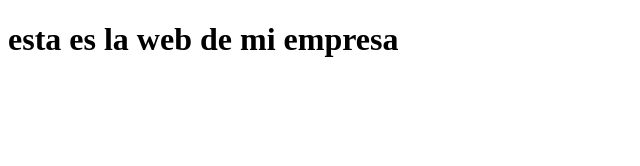
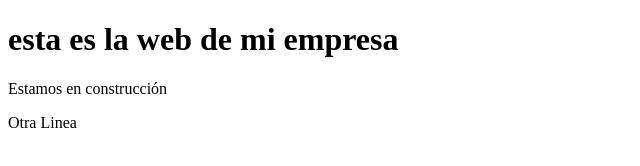
Before and after one commit to crsalmarza/misProyectos, a plain HTML site: page index.html in a window 1280 px wide. Shown: the whole page, without its empty margins (0-640 px from the left). Drawn offline with Linux system fonts and the light colour scheme.

Commit message:
Se agrega una línea p adicional

```diff
--- a/index.html
+++ b/index.html
@@ -5,5 +5,7 @@
  </head>
  <body>
    <h1>esta es la web de mi empresa</h1>
+   <p>Estamos en construcción</p>
+   <p>Otra Linea</p>
  </body>
 </html>
```
Also changed, not shown: 1 other file.
